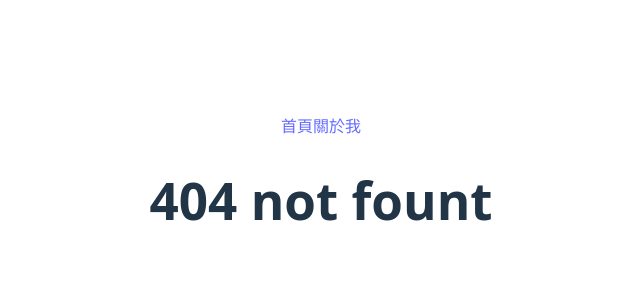
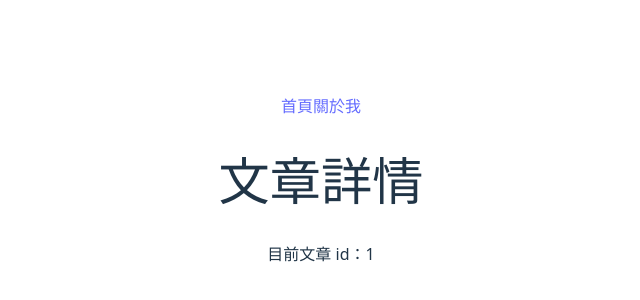
Before and after one commit to roucho1/my-react-app, a React (Vite) app: page /posts/1 in a window 1280 px wide. Before the commit this address had no page. Shown: the part 212-512 px from the top of the page, without its empty margins (319-959 px from the left). Built offline with nearby package versions, Linux system fonts and the light colour scheme.

Commit message:
Day 12: 動態路由，useParams 取得網址參數，巢狀路由概念

```diff
--- a/src/App.jsx
+++ b/src/App.jsx
@@ -9,6 +9,7 @@ import LoginForm from "./Component/LoginForm";
 import NameInput from "./Component/NameInput";
 import PostList from "./Component/PostList";
 import TodoList from "./Component/TodoList";
+import PostDetail from "./pages/PostDetail";
 
 function App() {
   return (
@@ -27,6 +28,7 @@ function App() {
       <Routes>
         <Route path="/" element={<Home />} />
         <Route path="/about" element={<About />} />
+        <Route path="/posts/:id" element={<PostDetail />} />
         <Route path="*" element={<h1>404 not fount</h1>} />
       </Routes>
     </div>
--- /dev/null
+++ b/src/pages/PostDetail.jsx
@@ -0,0 +1,14 @@
+import { useParams } from "react-router-dom";
+
+function PostDetail() {
+  const { id } = useParams();
+
+  return (
+    <div>
+      <h1>文章詳情</h1>
+      <p>目前文章 id：{id}</p>
+    </div>
+  );
+}
+
+export default PostDetail;
```
